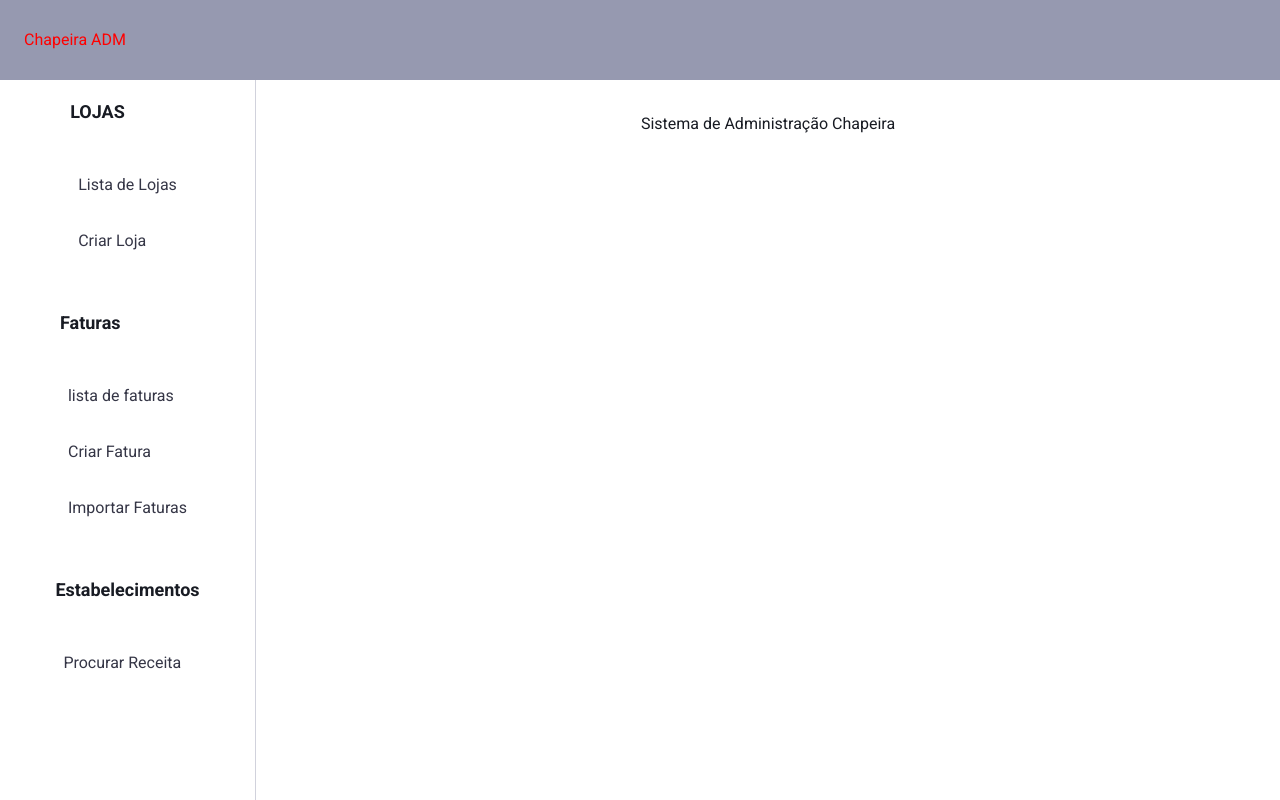
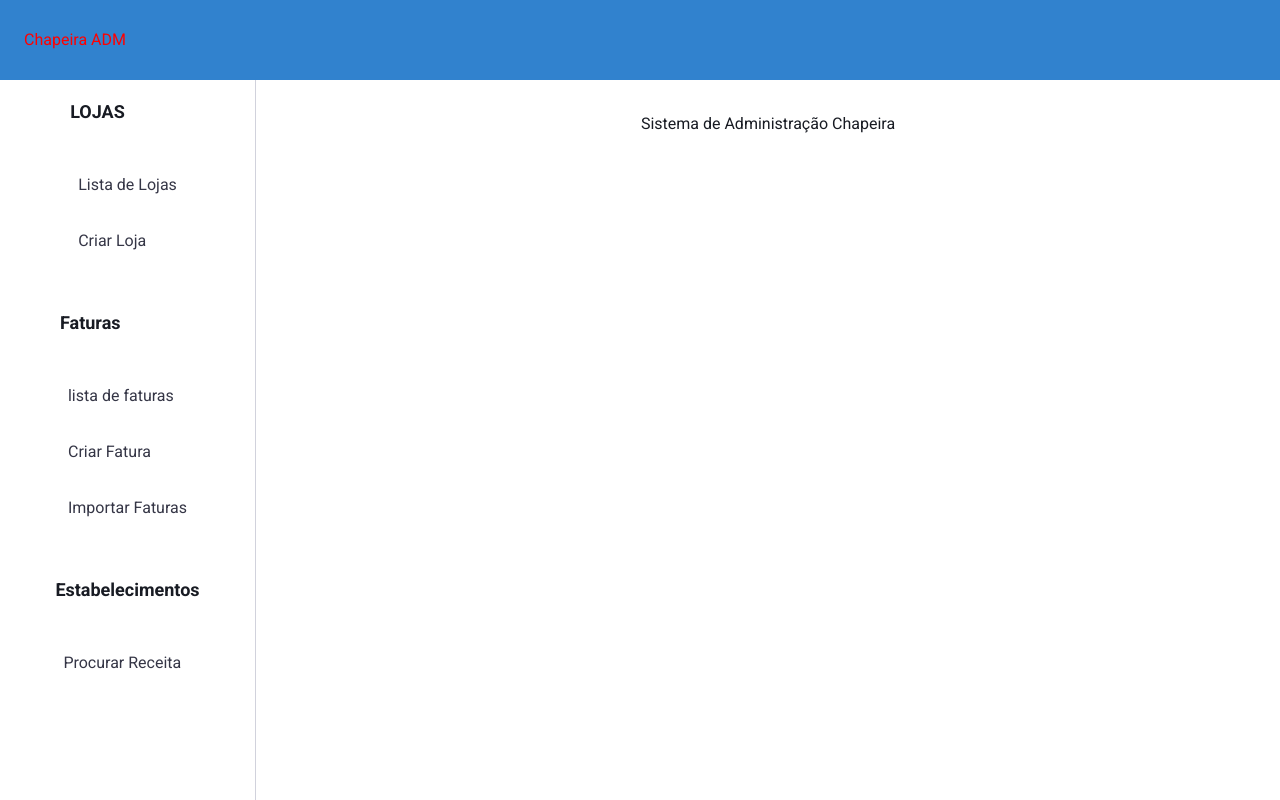
Before and after one commit to ettoreMB/chapeira_admin_front, a Next.js app: page / in a window 1280 px wide. Built offline with nearby package versions, Linux system fonts and the light colour scheme.

Commit message:
header blue

```diff
--- a/src/components/Header/index.tsx
+++ b/src/components/Header/index.tsx
@@ -27,7 +27,7 @@ export function Header() {
       mx="auto"
       px="6"
       align="center"
-      bg="black.500"
+      bg="blue.500"
       color="red"
     >
       {!isWideVersion && (
```
